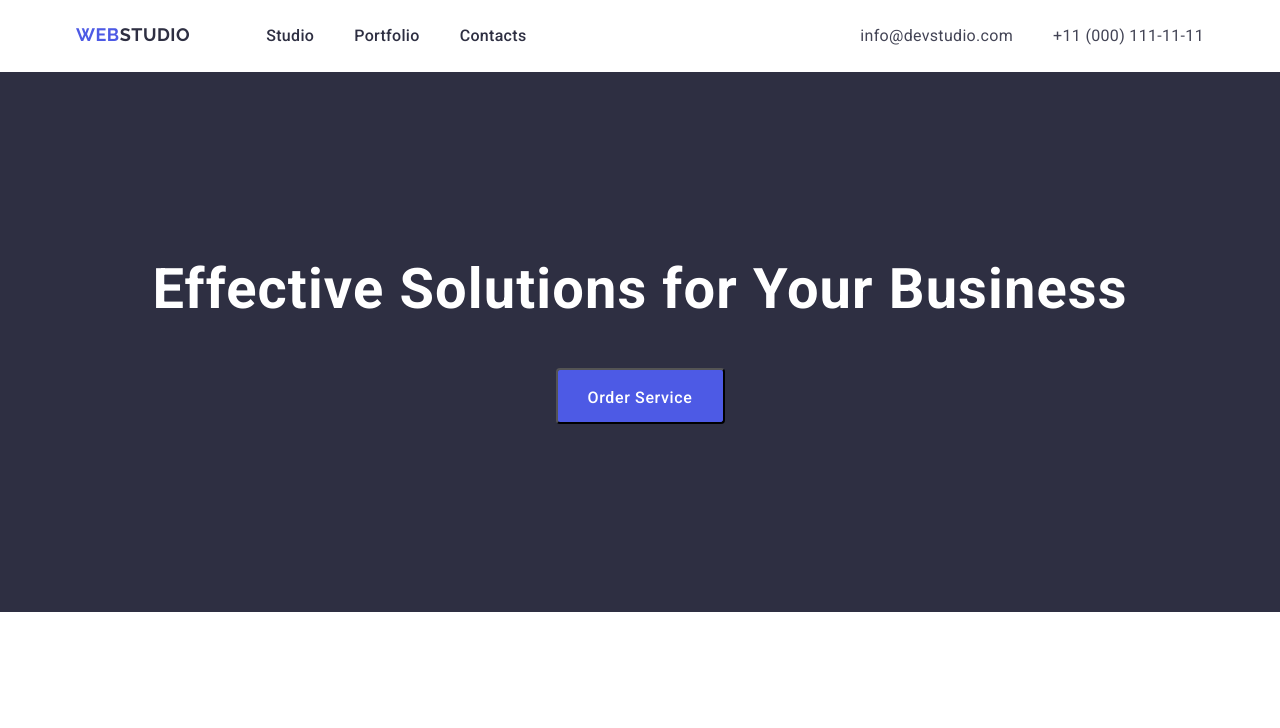
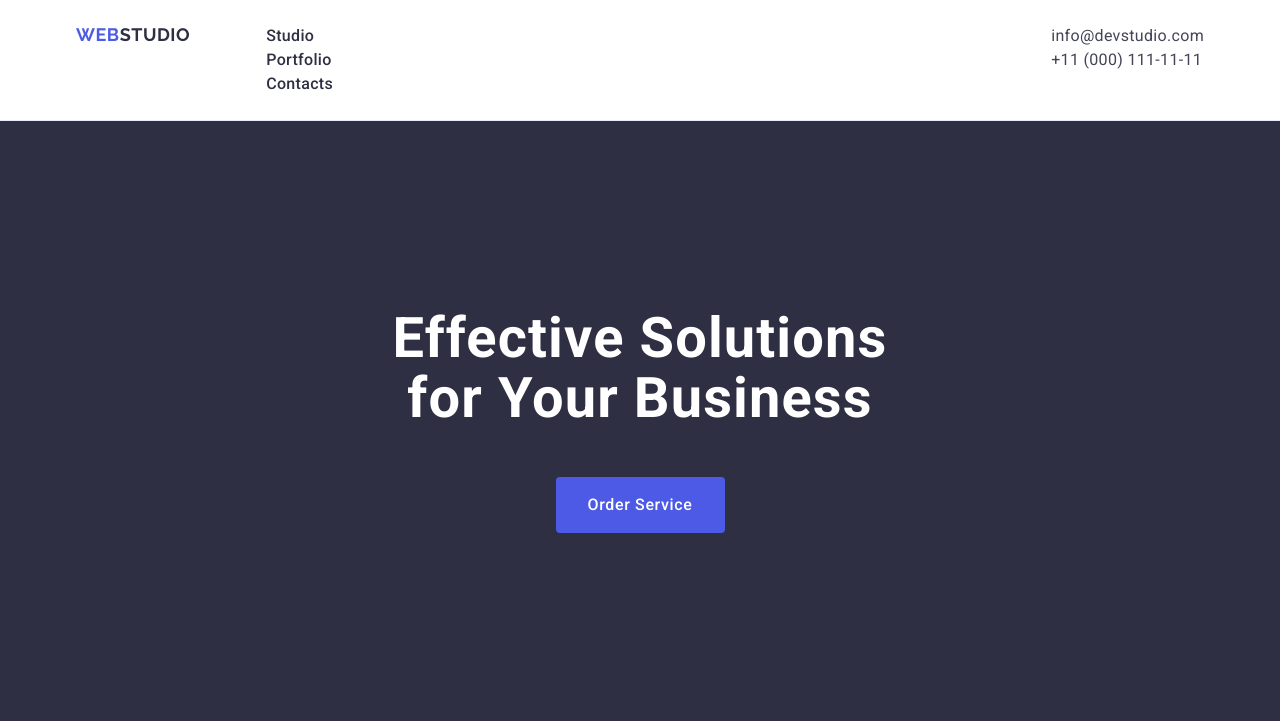
Before and after one commit to svolodarskyi/goit-markup-hw-03, a plain HTML site: page index.html in a window 1280 px wide. Shown: the top 728 px of the page. Drawn offline with nearby package versions, Linux system fonts and the light colour scheme.

Commit message:
Update style.css

```diff
--- a/css/style.css
+++ b/css/style.css
@@ -24,9 +24,14 @@ ol {
     padding-left: 0;
 }
 
+img{
+    display: block;
+}
+
 .container {
     width: 1158px;
-    padding: 0 15px;
+    padding-left: 15px;
+    padding-right: 15px;
     margin: 0 auto;
 }
 
@@ -44,6 +49,10 @@ a {
     text-decoration: none;
 }
 
+
+.page-header {
+    border-bottom: 1px solid #e7e9fc;
+}
 .page-header .container {
     padding-top: 24px;
     padding-bottom: 24px;
@@ -57,14 +66,16 @@ a {
 .nav-panel {
     display: flex;
     flex-direction: row;
-    gap: 76px;
+
 
 }
 
-.nav-panel > ul{
+.nav-panel .menu-items{
     display: flex;
     flex-direction: row;
-    gap: 40px
+    gap: 40px;
+    align-items: center;
+
 
 }
 
@@ -77,6 +88,7 @@ a {
     letter-spacing: 0.03em;
     text-transform: uppercase;
     color: #4D5AE5;
+    margin-right: 76px;
 }
 
 .studio {
@@ -107,7 +119,7 @@ a {
     color: #404BBF;
 }
 
-.contacts ul {
+.contacts {
     display: flex;
     flex-direction: row;
     gap: 40px
@@ -147,6 +159,7 @@ a {
     text-align: center;
     letter-spacing: 0.02em;
     margin: 0 auto 48px auto;
+    max-width: 496px
 
 }
 
@@ -159,9 +172,11 @@ a {
     letter-spacing: 0.04em;
     border-radius: 4px;
     padding: 16px ;
-    width: 169px;
     height: 56px;
-
+    display: block;
+    min-width: 169px;
+    border: none;
+    margin: 0 auto;
 
 }
 
@@ -277,7 +292,8 @@ a {
     letter-spacing: 0.03em;
     text-transform: uppercase;
     color: #f4f4fd;
-    margin-bottom:16px;
+    display: inline-block;
+    margin-bottom: 16px;
 }
 
 .footer-text {
```
